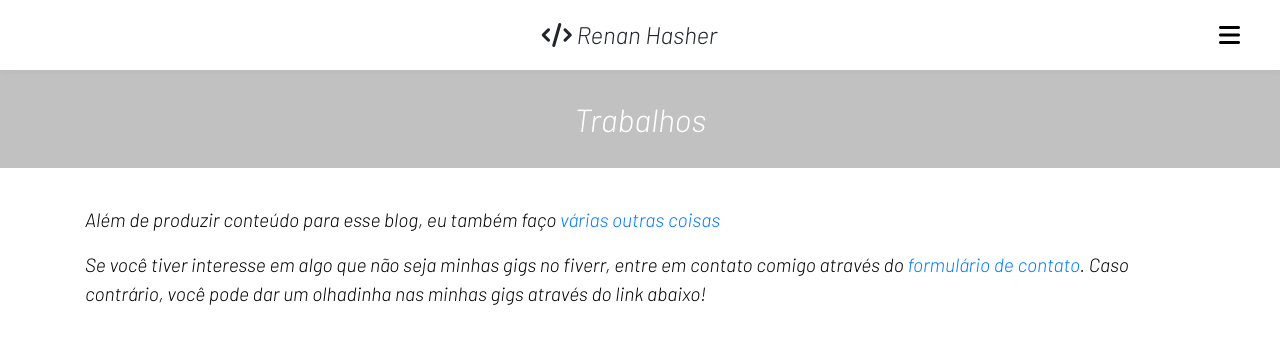
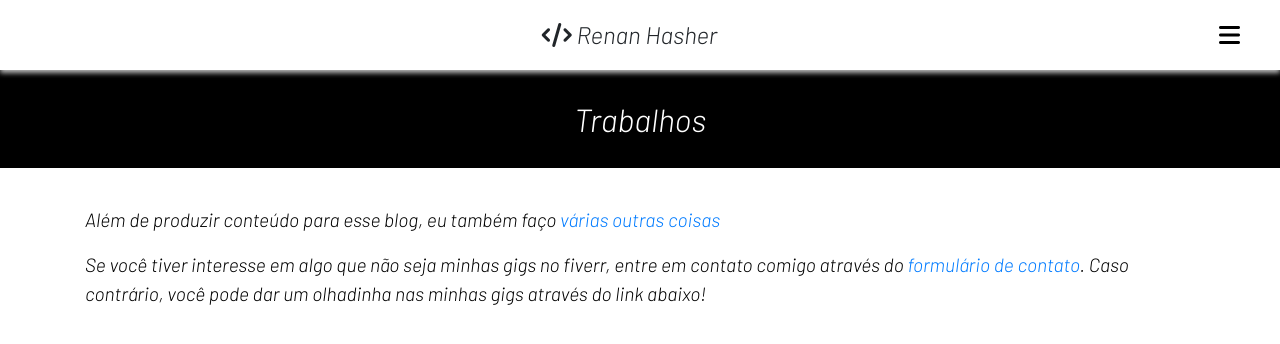
Before and after one commit to hasher-hasher/hasher-hasher.github.io, a Jekyll site: the page built from job.md, in a window 1280 px wide. Shown: the top 344 px of the page. Built offline with Jekyll 4.4.1, drawn with Linux system fonts in a browser that asks for light colours; nearby versions of some CDN libraries; a script that is not in the unit is left out.

Commit message:
updating colors

```diff
--- a/_layouts/page.html
+++ b/_layouts/page.html
@@ -7,7 +7,7 @@ layout: default
   {% elsif page.categories[0] == "update" %}
   <h2 class="post-title text-center" style="background-color: #51ff7a">{{ page.title }}</h2>
   {% else %}
-  <h2 class="post-title text-center" style="background-color: #c1c1c1">{{ page.title }}</h2>
+  <h2 class="post-title text-center" style="background-color: black">{{ page.title }}</h2>
   {% endif %}
 
   <div class="container">
```
